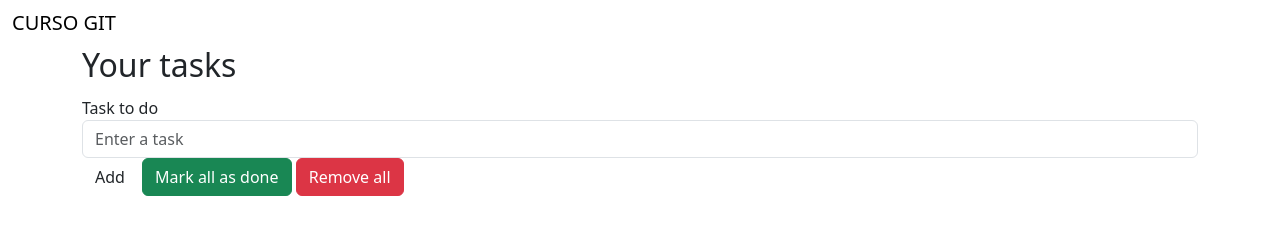
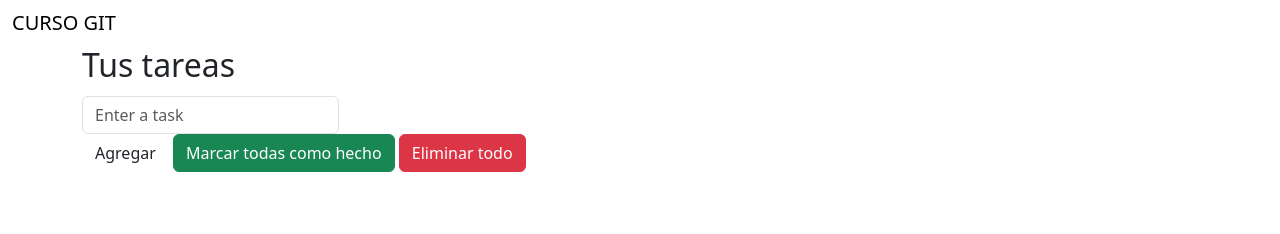
Before and after one commit to Bryan2801/Git_GitHub, a website: page index.html in a window 1280 px wide. Drawn offline with nearby package versions, Linux system fonts and the light colour scheme.

Commit message:
Se cambiaron los textos a español

```diff
--- a/index.html
+++ b/index.html
@@ -2,7 +2,7 @@
 <html>
 
 <head>
-    <title>Todo List</title>
+    <title>CURSO DE GIT</title>
     <link rel="stylesheet" href="node_modules/bootstrap/dist/css/bootstrap.min.css">
     <link rel="stylesheet" href="css/custom.css">
 </head>
@@ -18,19 +18,19 @@
     </nav>
     <div class="container">
 
-        <h2>Your tasks
+        <h2>Tus tareas
             <span id="yourTasksBadge" class="badge">0</span>
         </h2>
 
         <div>
             <div class="form-group">
-                <label for="inputTask">Task to do</label>
+                <label for="inputTask"Lista de tareas</label>
                 <input type="text" class="form-control" id="inputTask" placeholder="Enter a task">
             </div>
 
-            <button type="button" id="addTask" class="btn btn-default">Add</button>
-            <button type="button" id="markAllAsDone" class="btn btn-success">Mark all as done</button>
-            <button type="button" id="removeAll" class="btn btn-danger">Remove all</button>
+            <button type="button" id="addTask" class="btn btn-default">Agregar</button>
+            <button type="button" id="markAllAsDone" class="btn btn-success">Marcar todas como hecho</button>
+            <button type="button" id="removeAll" class="btn btn-danger">Eliminar todo</button>
         </div>
         <br />
         <ul class="list-group" id="taskList">
```
